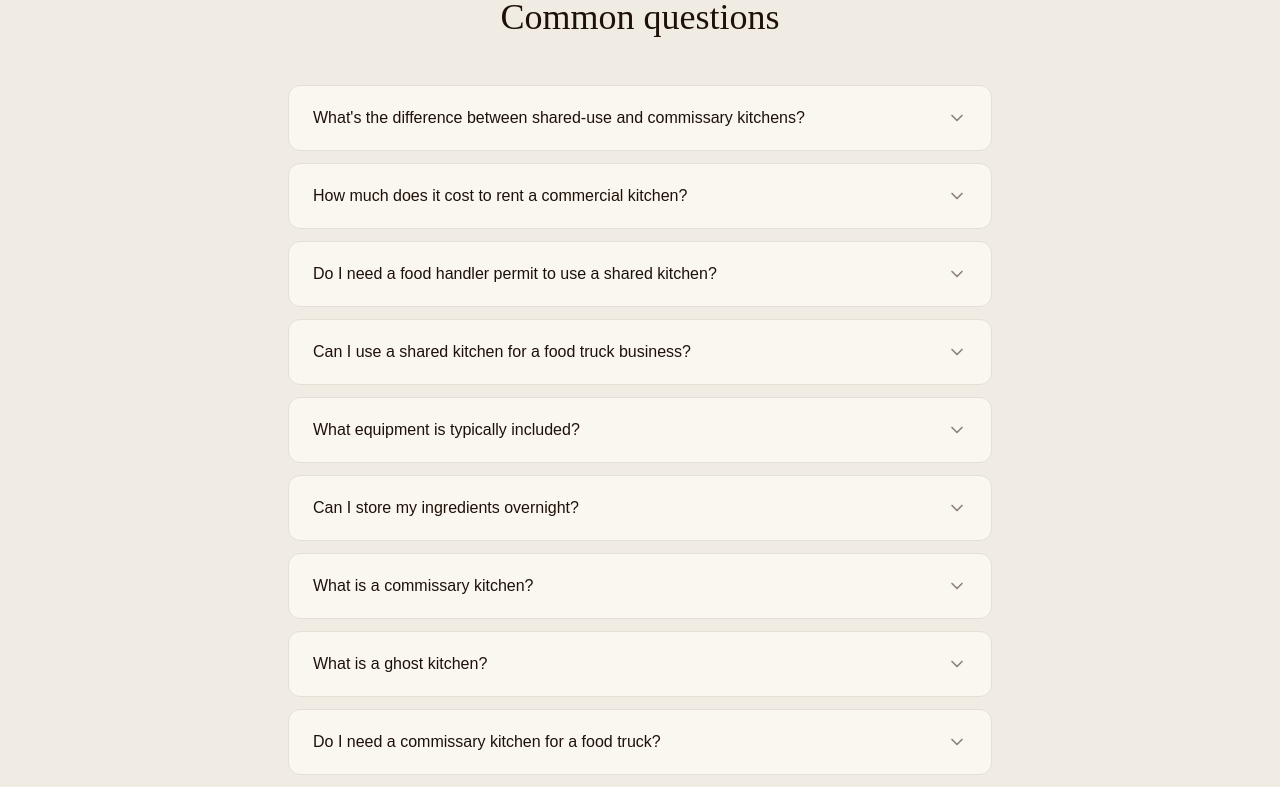
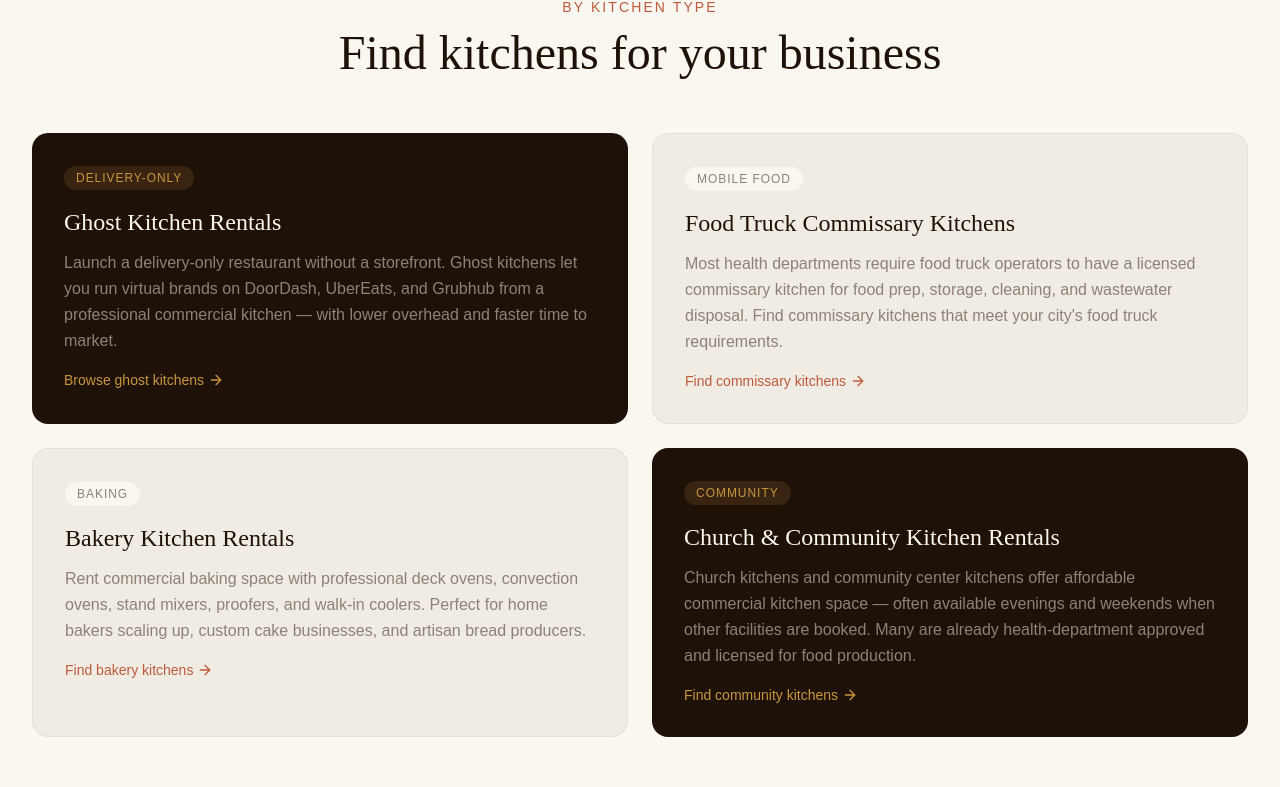
Before and after one commit to kgb4000/shared-commercial-kitchen, a Next.js app: page / in a window 1280 px wide. Shown: the part 5708-6495 px from the top of the page. Built offline with nearby package versions, Linux system fonts and the light colour scheme.

Commit message:
seo: add 'Find Kitchens by Type' card section with keyword-rich descriptions linking to niche pages

```diff
--- a/component/HomePage.js
+++ b/component/HomePage.js
@@ -529,6 +529,82 @@ const HomePage = () => {
         </div>
       </section>
 
+      {/* ─── FIND BY TYPE ─── */}
+      <section className="py-24" style={{ background: 'var(--cream)' }}>
+        <div className="max-w-7xl mx-auto px-4 sm:px-6 lg:px-8">
+          <div className="text-center mb-14">
+            <p className="text-sm font-medium tracking-widest uppercase mb-3" style={{ color: 'var(--terracotta)', letterSpacing: '0.15em' }}>
+              By kitchen type
+            </p>
+            <h2 className="font-editorial text-4xl lg:text-5xl" style={{ color: 'var(--espresso)' }}>
+              Find kitchens for your business
+            </h2>
+          </div>
+
+          <div className="grid md:grid-cols-2 gap-6">
+            <Link href="/ghost-kitchens" className="group rounded-2xl p-8 hover-lift" style={{ background: 'var(--espresso)' }}>
+              <span className="text-xs font-medium tracking-widest uppercase px-3 py-1 rounded-full inline-block mb-4" style={{ background: 'rgba(200,150,62,0.15)', color: 'var(--amber)', letterSpacing: '0.08em' }}>
+                Delivery-only
+              </span>
+              <h3 className="font-editorial text-2xl mb-3" style={{ color: 'var(--cream)' }}>
+                Ghost Kitchen Rentals
+              </h3>
+              <p className="leading-relaxed mb-4" style={{ color: '#8C8279' }}>
+                Launch a delivery-only restaurant without a storefront. Ghost kitchens let you run virtual brands on DoorDash, UberEats, and Grubhub from a professional commercial kitchen — with lower overhead and faster time to market.
+              </p>
+              <span className="text-sm font-medium flex items-center gap-1" style={{ color: 'var(--amber)' }}>
+                Browse ghost kitchens <ArrowRight className="w-4 h-4 group-hover:translate-x-1 transition-transform" />
+              </span>
+            </Link>
+
+            <Link href="/food-truck-commissary" className="group rounded-2xl p-8 hover-lift" style={{ background: 'var(--light-warm)', border: '1px solid var(--border-warm)' }}>
+              <span className="text-xs font-medium tracking-widest uppercase px-3 py-1 rounded-full inline-block mb-4" style={{ background: 'var(--cream)', color: 'var(--warm-gray)', letterSpacing: '0.08em' }}>
+                Mobile food
+              </span>
+              <h3 className="font-editorial text-2xl mb-3" style={{ color: 'var(--espresso)' }}>
+                Food Truck Commissary Kitchens
+              </h3>
+              <p className="leading-relaxed mb-4" style={{ color: 'var(--warm-gray)' }}>
+                Most health departments require food truck operators to have a licensed commissary kitchen for food prep, storage, cleaning, and wastewater disposal. Find commissary kitchens that meet your city&apos;s food truck requirements.
+              </p>
+              <span className="text-sm font-medium flex items-center gap-1" style={{ color: 'var(--terracotta)' }}>
+                Find commissary kitchens <ArrowRight className="w-4 h-4 group-hover:translate-x-1 transition-transform" />
+              </span>
+            </Link>
+
+            <Link href="/bakery-kitchen-rental" className="group rounded-2xl p-8 hover-lift" style={{ background: 'var(--light-warm)', border: '1px solid var(--border-warm)' }}>
+              <span className="text-xs font-medium tracking-widest uppercase px-3 py-1 rounded-full inline-block mb-4" style={{ background: 'var(--cream)', color: 'var(--warm-gray)', letterSpacing: '0.08em' }}>
+                Baking
+              </span>
+              <h3 className="font-editorial text-2xl mb-3" style={{ color: 'var(--espresso)' }}>
+                Bakery Kitchen Rentals
+              </h3>
+              <p className="leading-relaxed mb-4" style={{ color: 'var(--warm-gray)' }}>
+                Rent commercial baking space with professional deck ovens, convection ovens, stand mixers, proofers, and walk-in coolers. Perfect for home bakers scaling up, custom cake businesses, and artisan bread producers.
+              </p>
+              <span className="text-sm font-medium flex items-center gap-1" style={{ color: 'var(--terracotta)' }}>
+                Find bakery kitchens <ArrowRight className="w-4 h-4 group-hover:translate-x-1 transition-transform" />
+              </span>
+            </Link>
+
+            <Link href="/church-kitchen-rental" className="group rounded-2xl p-8 hover-lift" style={{ background: 'var(--espresso)' }}>
+              <span className="text-xs font-medium tracking-widest uppercase px-3 py-1 rounded-full inline-block mb-4" style={{ background: 'rgba(200,150,62,0.15)', color: 'var(--amber)', letterSpacing: '0.08em' }}>
+                Community
+              </span>
+              <h3 className="font-editorial text-2xl mb-3" style={{ color: 'var(--cream)' }}>
+                Church & Community Kitchen Rentals
+              </h3>
+              <p className="leading-relaxed mb-4" style={{ color: '#8C8279' }}>
+                Church kitchens and community center kitchens offer affordable commercial kitchen space — often available evenings and weekends when other facilities are booked. Many are already health-department approved and licensed for food production.
+              </p>
+              <span className="text-sm font-medium flex items-center gap-1" style={{ color: 'var(--amber)' }}>
+                Find community kitchens <ArrowRight className="w-4 h-4 group-hover:translate-x-1 transition-transform" />
+              </span>
+            </Link>
+          </div>
+        </div>
+      </section>
+
       {/* ─── FAQ ─── */}
       <section className="py-24" style={{ background: 'var(--light-warm)' }}>
         <div className="max-w-3xl mx-auto px-4 sm:px-6 lg:px-8">
```
